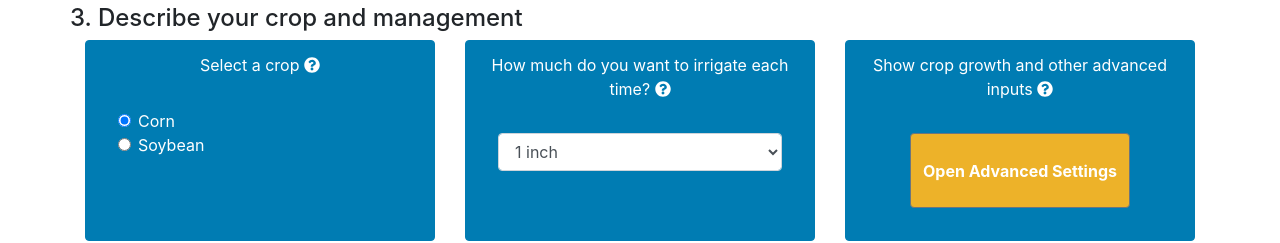
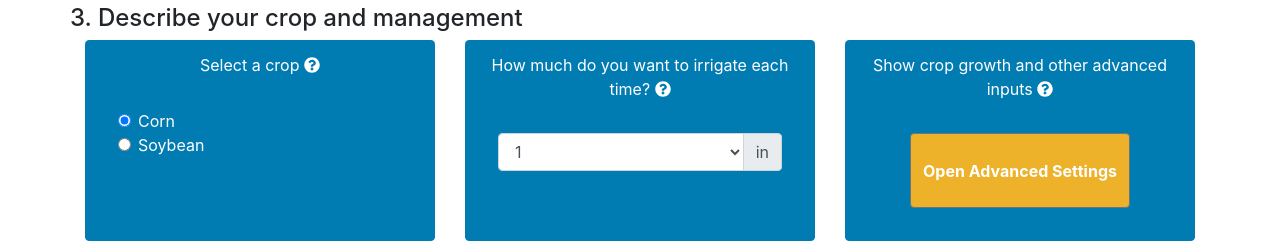
Before and after one commit to TransformingDrainageProject/EDWRD, a React (Create React App) app in the folder client/: page / in a window 1280 px wide. Shown: the part 2000-2243 px from the top of the page. Built offline with nearby package versions, Linux system fonts and the light colour scheme.

Commit message:
add unitgroup to select input

```diff
--- a/client/src/components/Form/CropManagementForm/CropManagementForm.js
+++ b/client/src/components/Form/CropManagementForm/CropManagementForm.js
@@ -4,9 +4,10 @@ import { Button } from 'reactstrap';
 
 import FormCard from '../FormCard';
 import { RadioButton, RadioButtonGroup } from '../../RadioInput';
+import UnitGroup from '../../UnitGroup';
 
 const CropManagementForm = props => {
-  const { errors, touched, values } = props;
+  const { errors, touched, values, unitType } = props;
 
   return (
     <div className="container-fluid">
@@ -37,13 +38,15 @@ const CropManagementForm = props => {
         </div>
         <div className="col-md-4">
           <FormCard label="How much do you want to irrigate each time?">
+            <UnitGroup unit="inches" unitType={unitType}>
               <Field
                 className="form-control"
                 component="select"
                 name="irrigateAmount"
               >
-              <option value="1">1 inch</option>
+                <option value="1">1</option>
               </Field>
+            </UnitGroup>
           </FormCard>
         </div>
         <div className="col-md-4 text-center">
--- a/client/src/components/Form/FormContainer.js
+++ b/client/src/components/Form/FormContainer.js
@@ -67,6 +67,7 @@ const FormContainer = props => {
                 errors={errors}
                 touched={touched}
                 values={values}
+                unitType={unitType}
               />
             </div>
             <div className="row">
--- a/client/src/components/UnitGroup.js
+++ b/client/src/components/UnitGroup.js
@@ -3,6 +3,7 @@ import PropTypes from 'prop-types';
 
 const unitConversion = {
   acres: { us: 'acres', metric: 'hectares' },
+  inches: { us: 'in', metric: 'mm' },
   feet: { us: 'ft', metric: 'm' }
 };
 
```
Lines whose indentation alone changed are shown as unchanged.
